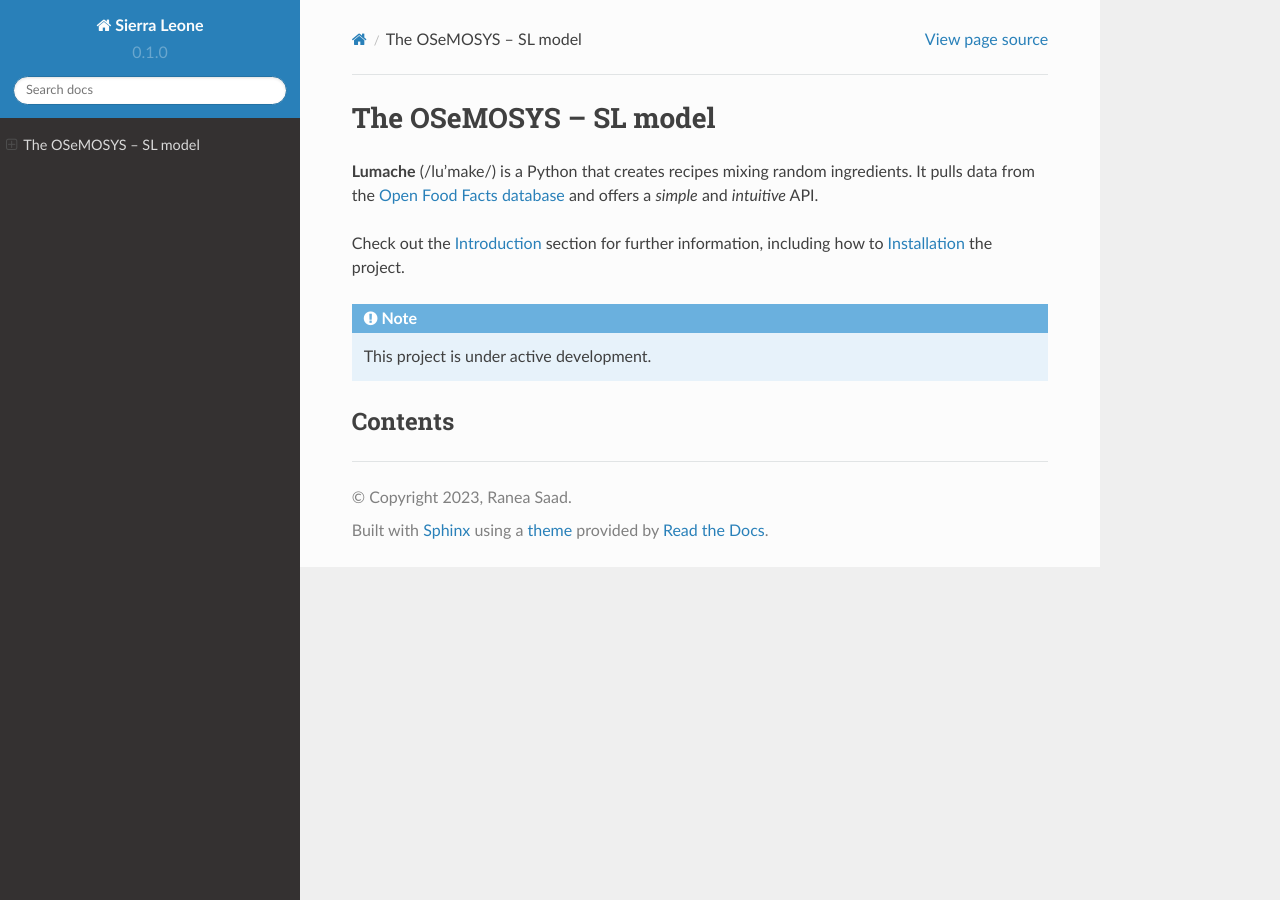
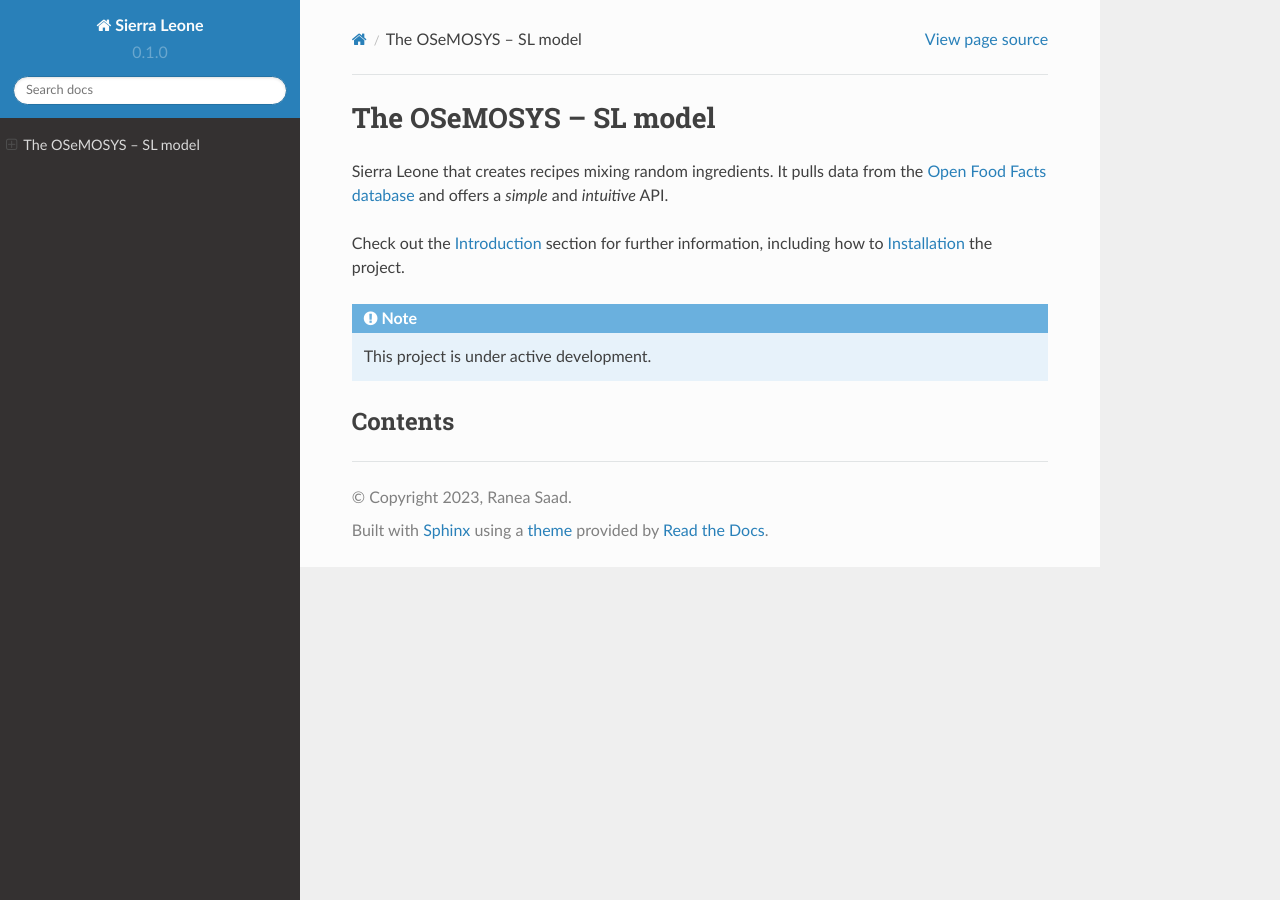
Before and after one commit to raneasaad01/Sierra-Leone, a Sphinx documentation site: the page built from docs/source/index.rst, in a window 1280 px wide. Built offline with Sphinx 7.4.7 and the Read the Docs theme 2.0.0, drawn with Linux system fonts in a browser that asks for light colours; pages that are not in the unit, such as notebooks, are missing from menus.

Commit message:
Update index.rst

```diff
--- a/docs/source/index.rst
+++ b/docs/source/index.rst
@@ -1,7 +1,7 @@
 The OSeMOSYS – SL model
 ===================================
 
-**Lumache** (/lu'make/) is a Python
+Sierra Leone
 that creates recipes mixing random ingredients.
 It pulls data from the `Open Food Facts database <https://world.openfoodfacts.org/>`_
 and offers a *simple* and *intuitive* API.
```
